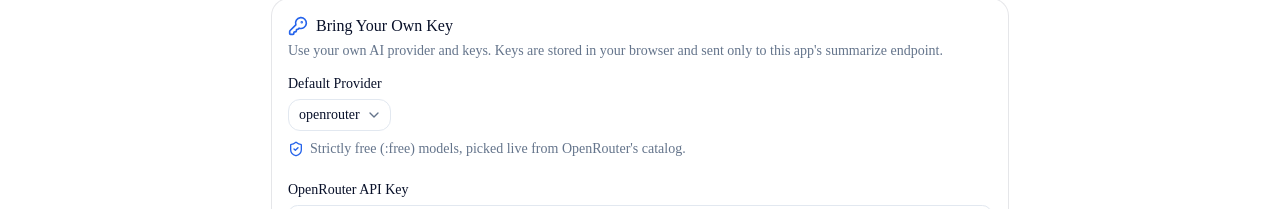
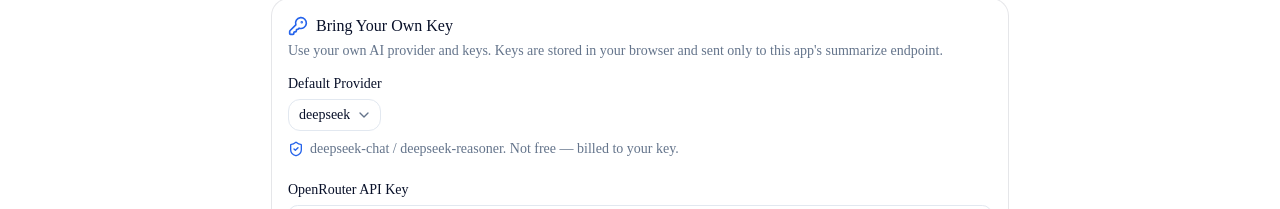
Before and after one commit to sharadvc/synop, a Next.js app: page /settings in a window 1280 px wide. Shown: the part 189-398 px from the top of the page. Built offline with nearby package versions, Linux system fonts and the light colour scheme.

Commit message:
DeepSeek active default; faster free-model failover (45s); loader hint; fix stale-DB readonly on restart

```diff
--- a/src/app/summary/[id]/page.tsx
+++ b/src/app/summary/[id]/page.tsx
@@ -193,7 +193,7 @@
                  </div>
                  <div className="text-center relative z-10">
                    <p className="text-lg font-bold text-foreground">Analyzing Video Deeply...</p>
-                   <p className="text-sm font-medium text-foreground/50 mt-1 max-w-sm">Extracting transcript and running extreme analytical summarization.</p>
+                   <p className="text-sm font-medium text-foreground/50 mt-1 max-w-sm">Extracting transcript and running extreme analytical summarization. Free AI models are slow — this can take 1–3 minutes.</p>
                  </div>
                </div>
 
--- a/src/lib/ai.ts
+++ b/src/lib/ai.ts
@@ -126,7 +126,7 @@
       temperature: opts.temperature ?? 0.2,
       max_tokens: opts.maxTokens ?? 4000,
     }),
-    signal: AbortSignal.timeout(90_000),
+    signal: AbortSignal.timeout(45_000),
   });
 
   if (res.status === 429) {
--- a/src/lib/byok.ts
+++ b/src/lib/byok.ts
@@ -22,7 +22,7 @@
 };
 
 export function getByokConfig(): ByokConfig {
-  const fallback: ByokConfig = { provider: "openrouter", keys: DEFAULT_KEYS };
+  const fallback: ByokConfig = { provider: "deepseek", keys: DEFAULT_KEYS };
   if (typeof window === "undefined") return fallback;
   try {
     const raw = window.localStorage.getItem(STORAGE_KEY);
@@ -30,7 +30,7 @@
     const parsed = JSON.parse(raw);
     const provider: Provider = ["openrouter", "groq", "deepseek", "openai"].includes(parsed?.provider)
       ? parsed.provider
-      : "openrouter";
+      : "deepseek";
     return { provider, keys: { ...DEFAULT_KEYS, ...(parsed?.keys ?? {}) } };
   } catch {
     return fallback;
```
